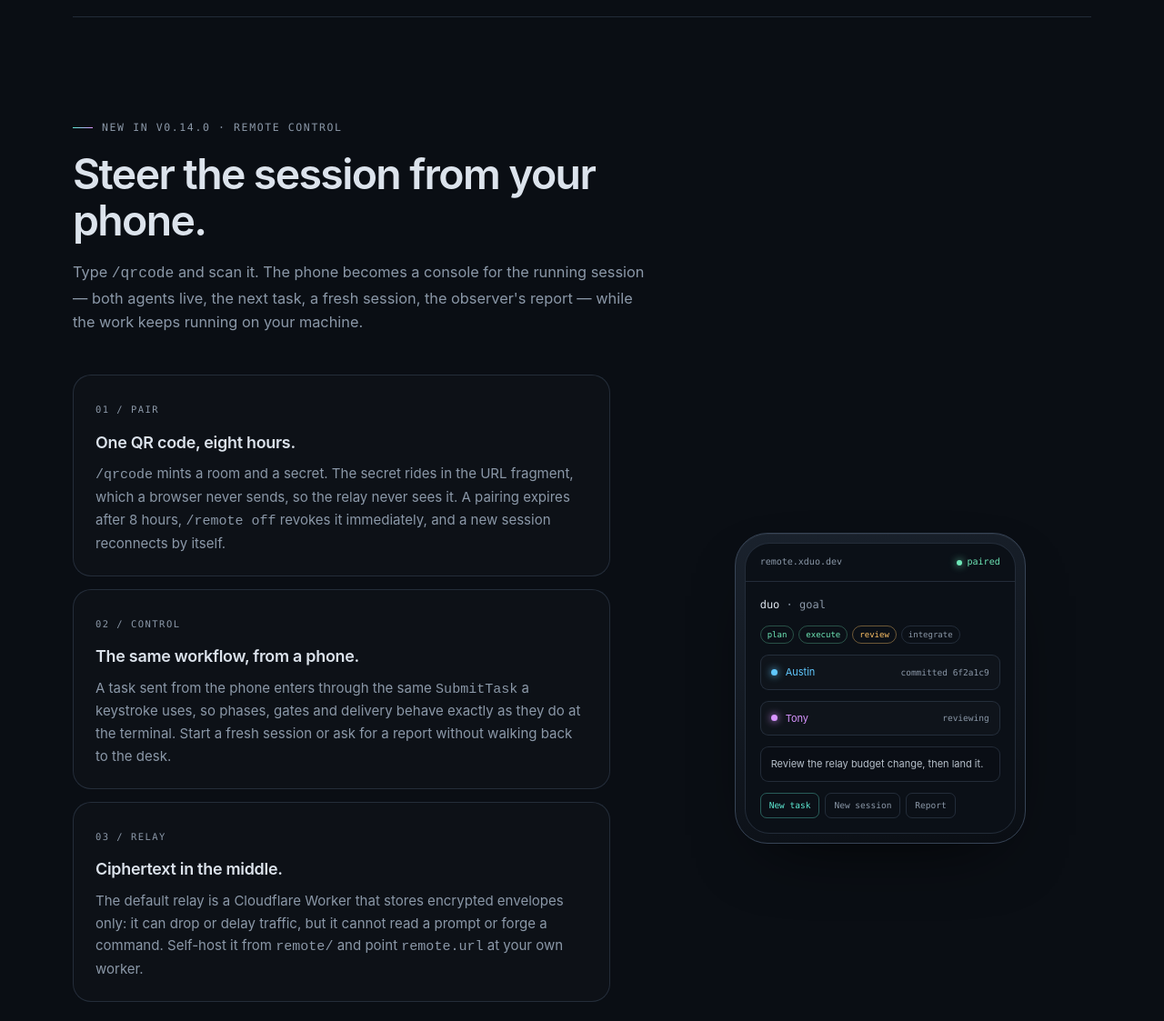
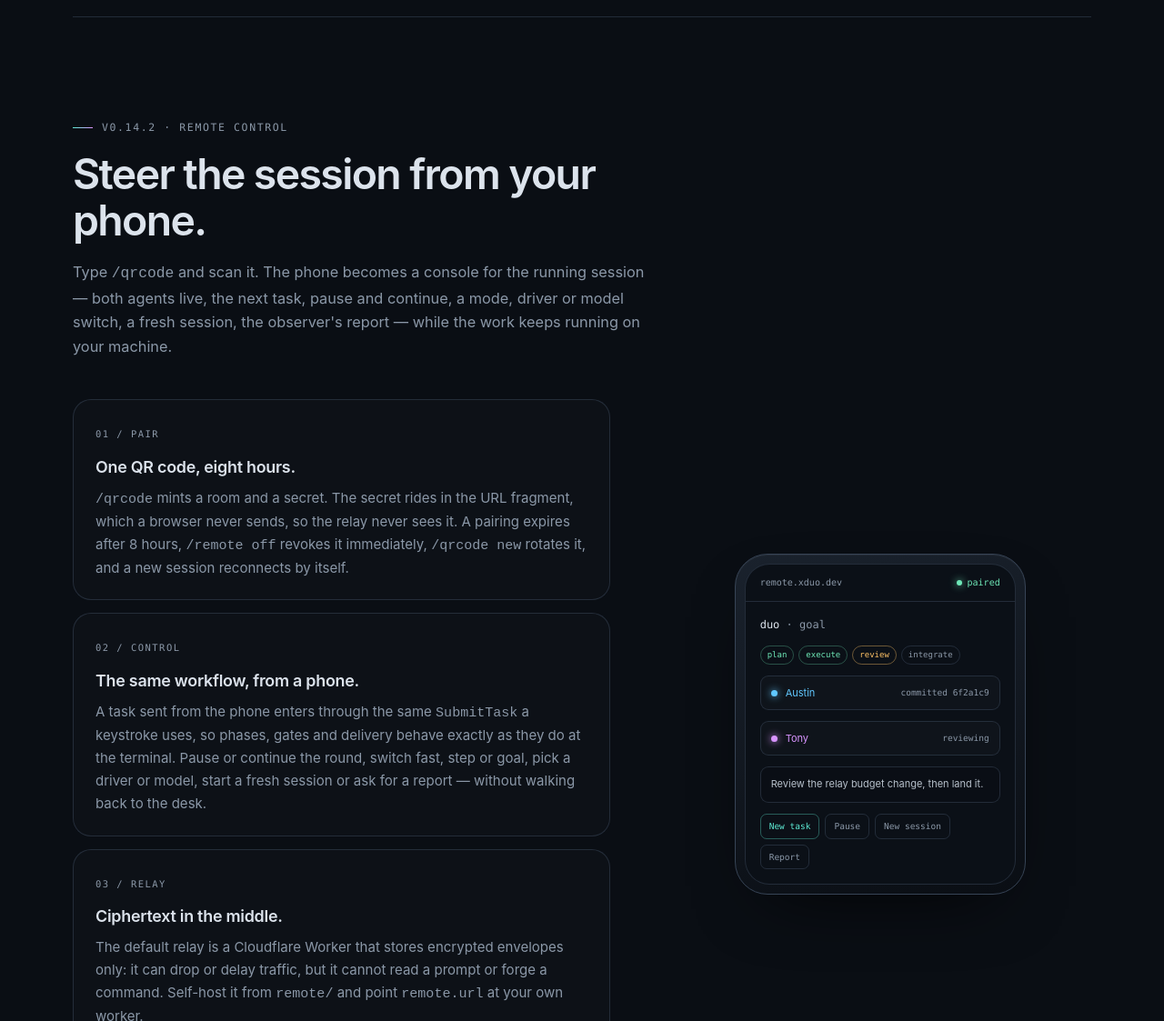
Before and after one commit to atfa/duo, a plain HTML site: page site/public/index.html in a window 1280 px wide. Shown: the part 5000-6123 px from the top of the page at 91% size. Drawn offline with Linux system fonts and the light colour scheme.

Commit message:
site: describe the v0.14.2 remote console, then deploy it

```diff
--- a/site/public/index.html
+++ b/site/public/index.html
@@ -332,9 +332,9 @@
 
   <section class="container section" id="remote">
     <div class="section-head reveal">
-      <p class="section-eyebrow">New in v0.14.0 · Remote control</p>
+      <p class="section-eyebrow">v0.14.2 · Remote control</p>
       <h2 class="section-title">Steer the session from your phone.</h2>
-      <p class="lede">Type <code>/qrcode</code> and scan it. The phone becomes a console for the running session — both agents live, the next task, a fresh session, the observer's report — while the work keeps running on your machine.</p>
+      <p class="lede">Type <code>/qrcode</code> and scan it. The phone becomes a console for the running session — both agents live, the next task, pause and continue, a mode, driver or model switch, a fresh session, the observer's report — while the work keeps running on your machine.</p>
     </div>
 
     <div class="remote">
@@ -342,12 +342,12 @@
         <article class="principle card reveal">
           <span class="p-num">01 / PAIR</span>
           <h3>One QR code, eight hours.</h3>
-          <p><code>/qrcode</code> mints a room and a secret. The secret rides in the URL fragment, which a browser never sends, so the relay never sees it. A pairing expires after 8 hours, <code>/remote off</code> revokes it immediately, and a new session reconnects by itself.</p>
+          <p><code>/qrcode</code> mints a room and a secret. The secret rides in the URL fragment, which a browser never sends, so the relay never sees it. A pairing expires after 8 hours, <code>/remote off</code> revokes it immediately, <code>/qrcode new</code> rotates it, and a new session reconnects by itself.</p>
         </article>
         <article class="principle card reveal">
           <span class="p-num">02 / CONTROL</span>
           <h3>The same workflow, from a phone.</h3>
-          <p>A task sent from the phone enters through the same <code>SubmitTask</code> a keystroke uses, so phases, gates and delivery behave exactly as they do at the terminal. Start a fresh session or ask for a report without walking back to the desk.</p>
+          <p>A task sent from the phone enters through the same <code>SubmitTask</code> a keystroke uses, so phases, gates and delivery behave exactly as they do at the terminal. Pause or continue the round, switch fast, step or goal, pick a driver or model, start a fresh session or ask for a report — without walking back to the desk.</p>
         </article>
         <article class="principle card reveal">
           <span class="p-num">03 / RELAY</span>
@@ -356,7 +356,7 @@
         </article>
       </div>
 
-      <div class="phone reveal" role="img" aria-label="The Duo phone console: project and phase, Austin's and Tony's live state, a task composer and the report action.">
+      <div class="phone reveal" role="img" aria-label="The Duo phone console: project and phase, Austin's and Tony's live state, a task composer, pause, a new session and the report action.">
         <div class="phone-screen">
           <div class="phone-bar"><span>remote.xduo.dev</span><span class="phone-live"><i></i>paired</span></div>
           <div class="phone-body">
@@ -365,7 +365,7 @@
             <div class="phone-agent austin"><span class="phone-dot"></span>Austin<span class="phone-state">committed 6f2a1c9</span></div>
             <div class="phone-agent tony"><span class="phone-dot"></span>Tony<span class="phone-state">reviewing</span></div>
             <div class="phone-task">Review the relay budget change, then land it.</div>
-            <div class="phone-actions"><span>New task</span><span>New session</span><span>Report</span></div>
+            <div class="phone-actions"><span>New task</span><span>Pause</span><span>New session</span><span>Report</span></div>
           </div>
         </div>
       </div>
```
Also changed, not shown: site/public/zh/index.html (+6 -6 lines), site/README.md.
